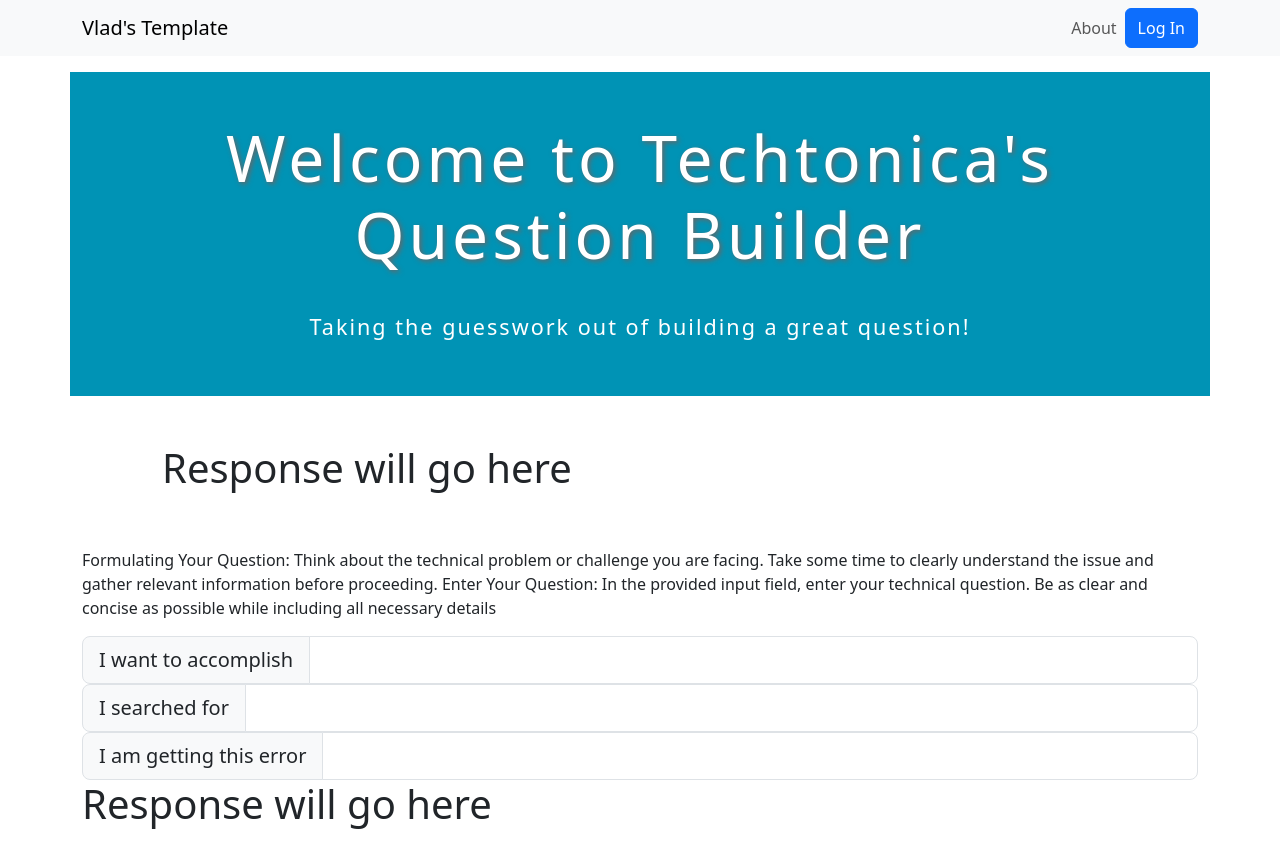
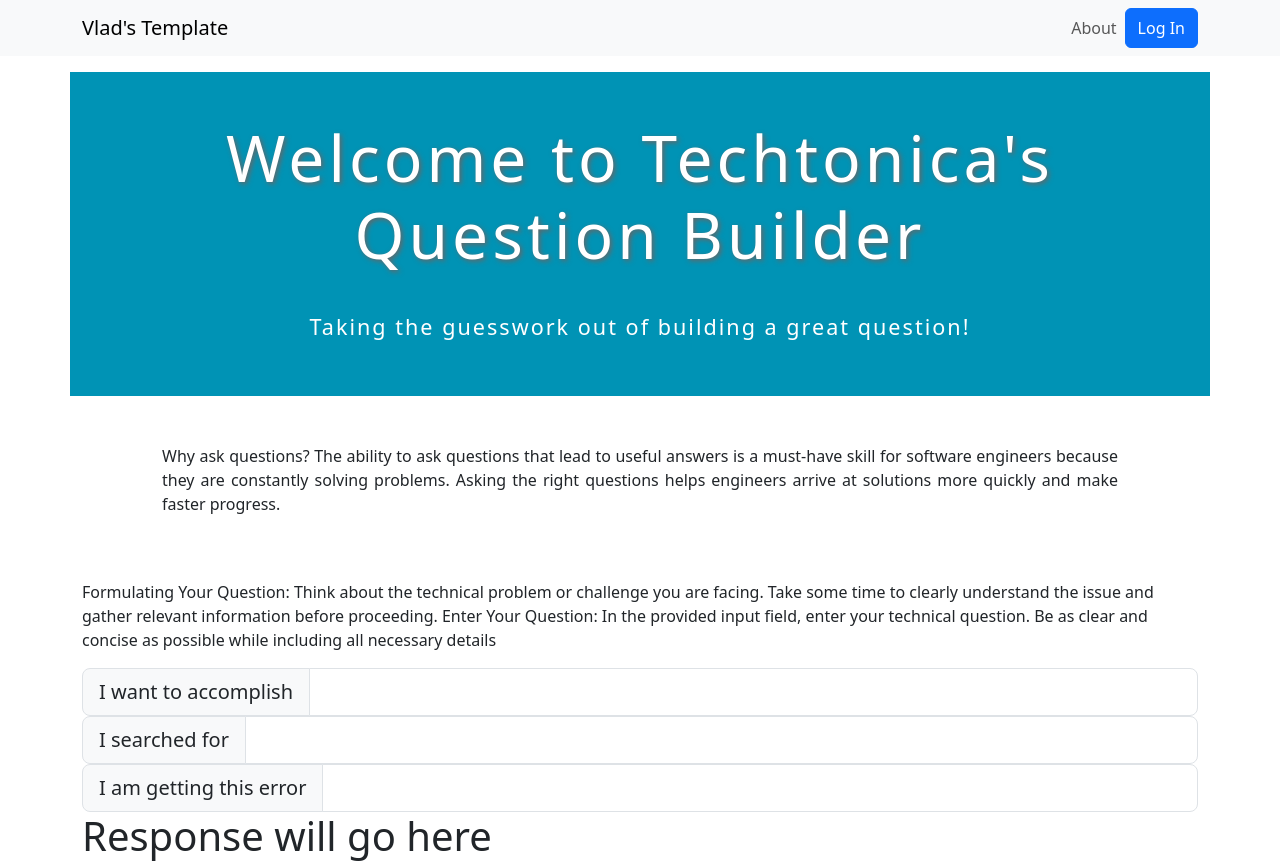
Before and after one commit to Roshanell/question-craft, a React (Vite) app: page / in a window 1280 px wide. Before the commit the page ends 836 px from the top, so only its background shows below. Built offline with nearby package versions, Linux system fonts and the light colour scheme.

Commit message:
added questions paragraph

```diff
--- a/src/components/AskingQuestions.css
+++ b/src/components/AskingQuestions.css
@@ -9,4 +9,15 @@
 
 .row__center {
     align-items: center;
-  }
+}
+
+.justify {
+    text-align: justify;
+}
+
+.column {
+    -webkit-flex: 1;
+    -moz-flex: 1;
+    flex: 1;
+    padding: 0 1rem;
+}
--- a/src/components/AskingQuestions.jsx
+++ b/src/components/AskingQuestions.jsx
@@ -3,7 +3,11 @@ import '/src/components/AskingQuestions.css'
 function AskingQuestions() {
 	return (
 		<div class="row row_center">
-			<h1>Response will go here</h1>
+            <div class="column">
+            <p class="justify">Why ask questions? The ability to ask questions that lead to useful answers is a must-have skill for
+            software engineers because they are constantly solving problems. Asking the right questions helps engineers arrive at
+            solutions more quickly and make faster progress.</p>
+            </div>
 		</div>
 	);
 }
```
